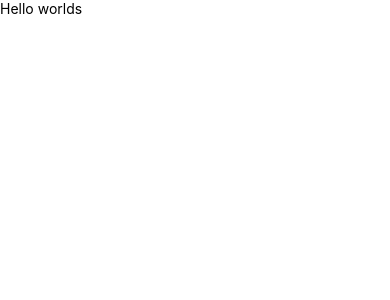
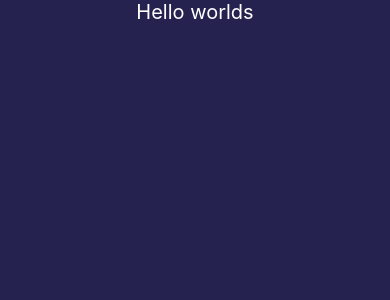
Before and after one commit to React-Native-Streamliner/FocusTimeApp, a React Native app: screen / in a window 390 px wide. Shown: the top 300 px of the page. Built offline with nearby package versions, Linux system fonts and the light colour scheme.

Commit message:
refactor: style background

```diff
--- a/App.js
+++ b/App.js
@@ -1,10 +1,11 @@
 import { SafeAreaView, StyleSheet, Text, View, Platform, StatusBar } from 'react-native';
 import Constants from 'expo-constants';
+import { colors } from './src/utils/colors';
 
 export default function App() {
   return (
     <SafeAreaView style={styles.container}>
-      <Text>Hello worlds</Text>
+      <Text style={styles.text}>Hello worlds</Text>
     </SafeAreaView>
   );
 }
@@ -13,5 +14,11 @@ const styles = StyleSheet.create({
   container: {
     flex: 1,
     paddingTop: Platform.OS === 'android' ? StatusBar.currentHeight : 0,
+    backgroundColor: colors.darkBlue,
   },
+  text: {
+    color: colors.white,
+    fontSize: 20,
+    textAlign: 'center',
+  }
 });
--- /dev/null
+++ b/src/utils/colors.js
@@ -0,0 +1,4 @@
+export const colors = {
+    white: '#fff',
+    darkBlue: '#252250',
+}
```
